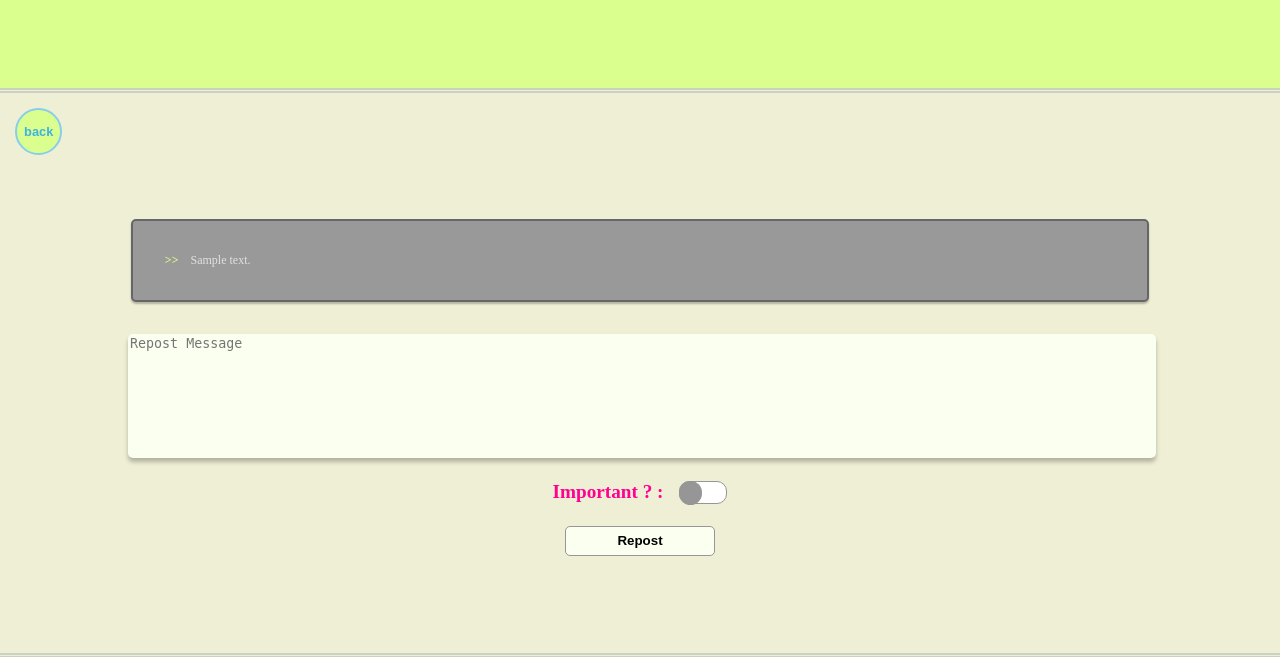
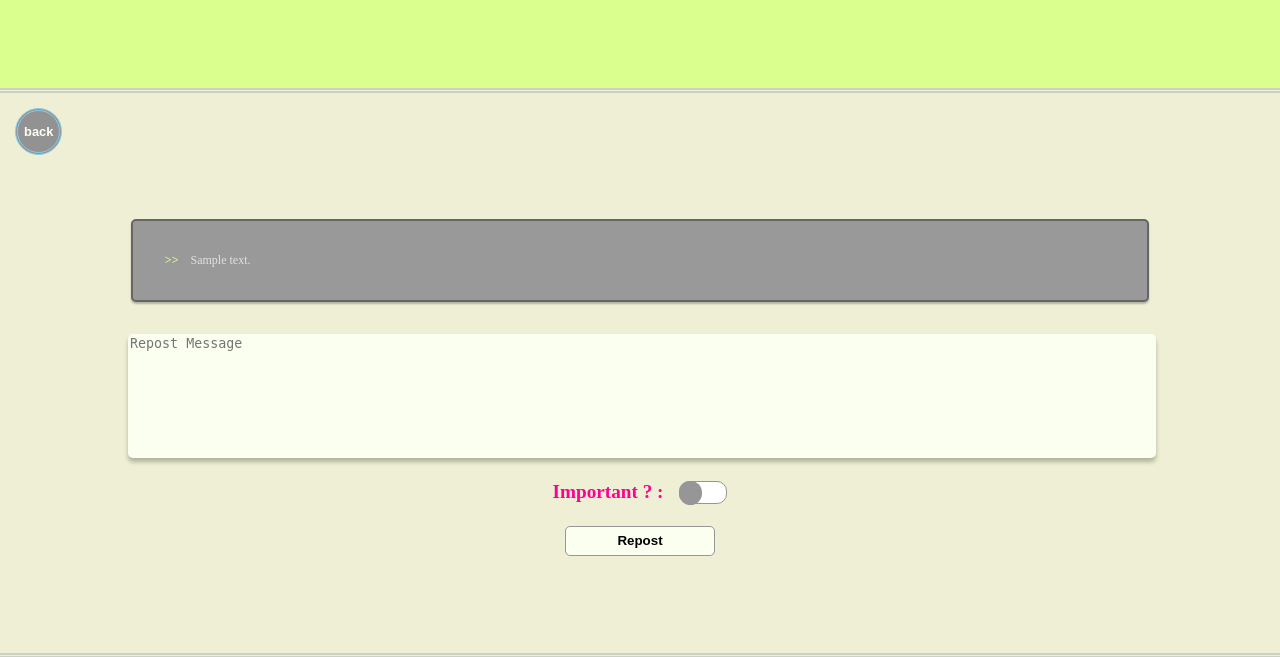
Before and after one commit to Raretech-Hackathon-TEAM-E/TEAM-E-App, a Flask app: template templates/modal/repost.html in a window 1280 px wide, with the pointer over the restyled element. Shown: the top 657 px of the page. Run offline with Flask 2, Linux system fonts and the light colour scheme; the template is opened without the code that fills it: most values are stand-ins (such as "Sample title", 1, 10 or a date in 2020).

Commit message:
ボタン色

```diff
--- a/static/css/repost.css
+++ b/static/css/repost.css
@@ -173,7 +173,10 @@ body {
     font-weight: 550;
     color: #666666;
 }
+
 .backbutton button:hover {
-    border: 2px solid skyblue;
-    color: rgb(62, 178, 224);
+    border: 3px double skyblue;
+    background-color: rgb(146, 146, 146);
+    color: #fafff0;
+    transition: .1s;
 }
```
